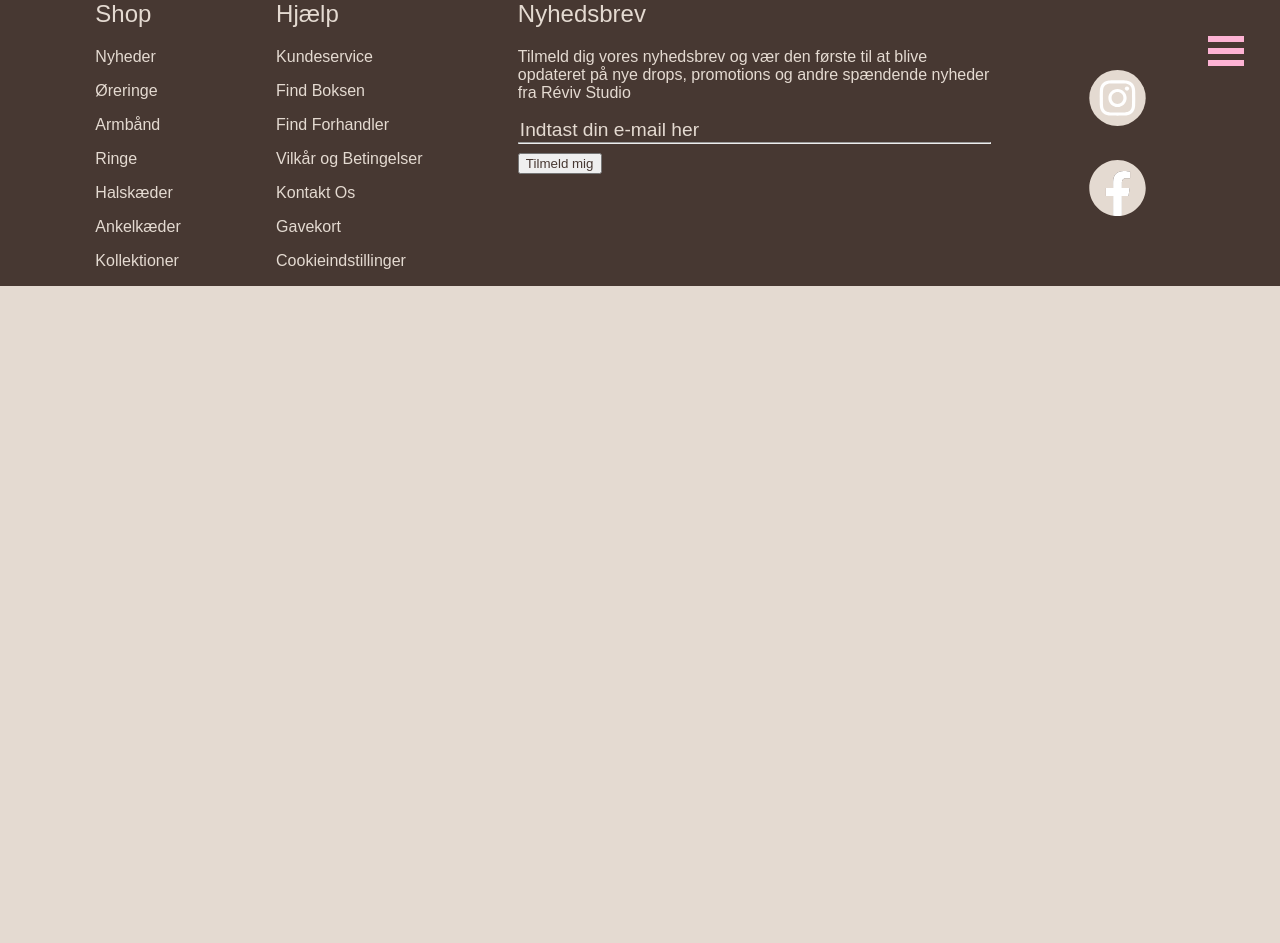
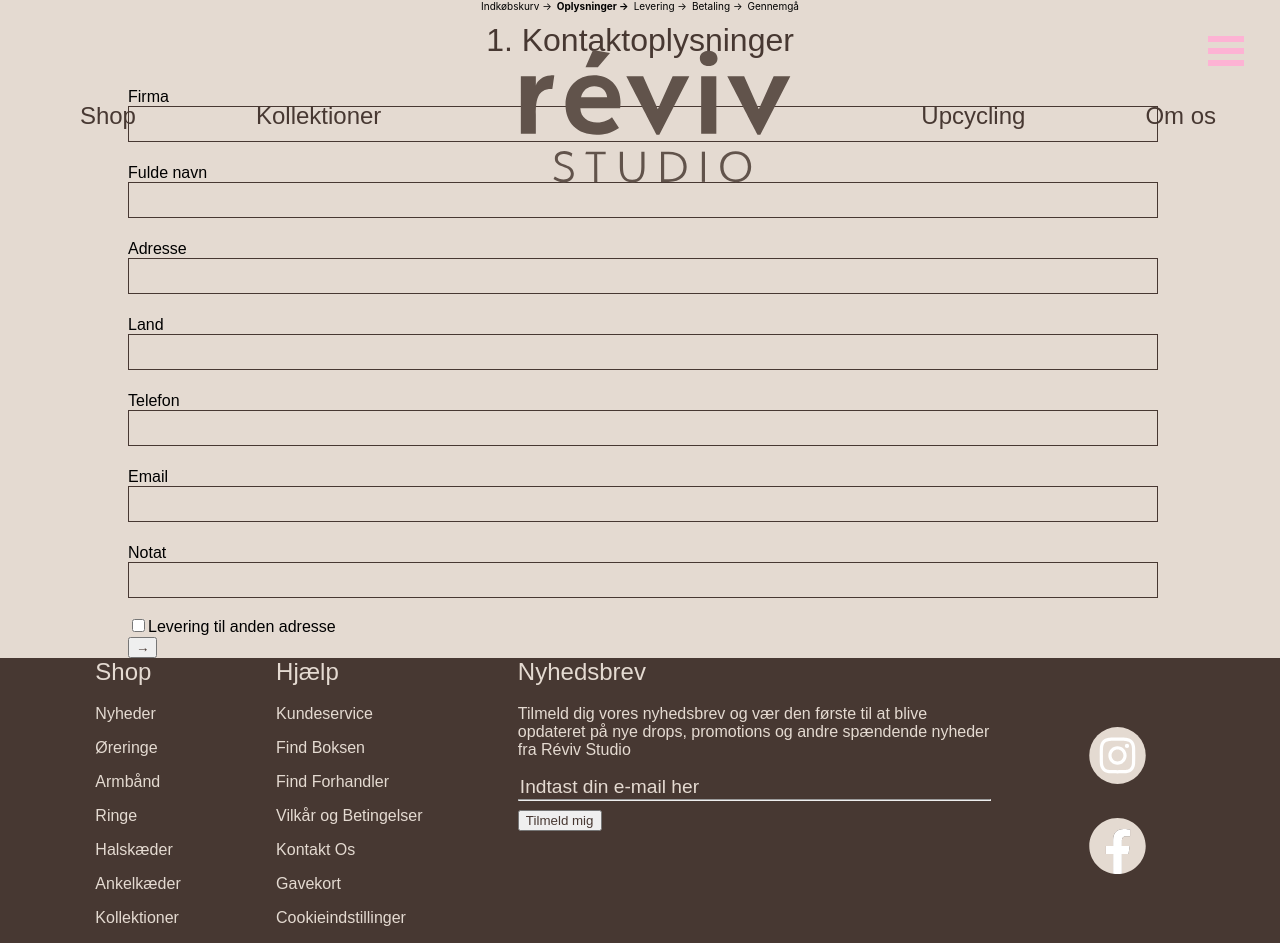
Before and after one commit to SasiaDagnoli/revivstudio, a React (Create React App) app: page /kontaktinfo in a window 1280 px wide. Before the commit the page ends 800 px from the top, so only its background shows below. Built offline with nearby package versions, Linux system fonts and the light colour scheme; no server answers; a web font is replaced by a local one.

Commit message:
checkout and contactinfo functionality and first styling

```diff
--- a/src/App.js
+++ b/src/App.js
@@ -11,6 +11,7 @@ import Footer from "./components/Footer";
 import Basket from "./components/Basket";
 import SingleView from "./components/SingleView";
 import Checkout from "./components/Checkout";
+import ContactInfo from "./components/ContactInfo";
 import MyBasket from "./components/MyBasket";
 
 function App() {
@@ -75,33 +76,17 @@ function App() {
         {/* Navigation  */}
         {/* <Burgermenu></Burgermenu> */}
         <BrowserRouter>
-          <Basket
-            pageWrapId={"page-wrap"}
-            outerContainerId={"outer-container"}
-            setBasket={setBasket}
-            basket={basket}
-          ></Basket>
+          <Basket pageWrapId={"page-wrap"} outerContainerId={"outer-container"} setBasket={setBasket} basket={basket}></Basket>
           <Routes>
             <Route path="/" element={<Navigation />}>
-              <Route
-                path="shop"
-                element={
-                  <Shop
-                    products={products}
-                    setBasket={setBasket}
-                    basket={basket}
-                  />
-                }
-              />
+              <Route path="shop" element={<Shop products={products} setBasket={setBasket} basket={basket} />} />
               <Route path="collections" element={<Collections />} />
               <Route index element={<Frontpage products={products} />} />
               <Route path="upcycling" element={<Upcycling />} />
               <Route path="about" element={<About />} />
-              <Route path="checkout" element={<Checkout />} />
-              <Route
-                path="produkt/:id"
-                element={<SingleView setBasket={setBasket} basket={basket} />}
-              />
+              <Route path="checkout" element={<Checkout basket={basket} />} />
+              <Route path="kontaktinfo" element={<ContactInfo basket={basket} />}></Route>
+              <Route path="produkt/:id" element={<SingleView setBasket={setBasket} basket={basket} />} />
             </Route>
           </Routes>
         </BrowserRouter>
--- a/src/components/AddToBasket.js
+++ b/src/components/AddToBasket.js
@@ -28,6 +28,7 @@ export default function AddToBasket(props) {
           price: props.product.price,
           id: props.product._id,
           amount: 1,
+          imagename: props.product.imagename,
         });
       }
     });
--- a/src/components/Checkout.js
+++ b/src/components/Checkout.js
@@ -1,9 +1,41 @@
 import { Link } from "react-router-dom";
+import Product from "./Product";
 export default function Checkout(props) {
+  const mapped = props.basket.map((product, index) => (
+    <article>
+      <img src={`./images/${product.imagename}`} alt="" />
+      <div>
+        <h2>{product.productname}</h2>
+        <p>Antal: {product.amount}</p>
+      </div>
+      <p>{product.price} DKK</p>
+    </article>
+  ));
+
+  const initialValue = 0;
+  let sum = props.basket.reduce(function (previousValue, currentValue) {
+    return previousValue + currentValue.price * currentValue.amount;
+  }, initialValue);
   return (
-    <div>
+    <div className="checkout-section">
       <h1>Gennemfør ordre</h1>
-      {/* <article></article> */}
+      <section className="">{mapped}</section>
+
+      <input type="text" id="promo-code" placeholder="Rabatkode" />
+      <input type="submit" id="submit-promo" value="→" />
+      <hr />
+      <div className="delivery-info">
+        <p>Levering: </p>
+        <p>Fra 39 Kr.</p>
+      </div>
+      <hr />
+      <div className="price-info">
+        <p>I alt: </p>
+        <p>{sum} Kr.</p>
+      </div>
+      <Link to="/kontaktinfo">
+        <button>→</button>
+      </Link>
     </div>
   );
 }
--- /dev/null
+++ b/src/components/ContactInfo.js
@@ -0,0 +1,54 @@
+import { Link } from "react-router-dom";
+
+export default function ContactInfo() {
+  return (
+    <div>
+      <div className="checkout-steps">
+        <ul>
+          <li>Indkøbskurv →</li>
+          <li>
+            <strong>Oplysninger →</strong>
+          </li>
+          <li>Levering →</li>
+          <li>Betaling →</li>
+          <li>Gennemgå</li>
+        </ul>
+      </div>
+      <section className="contactinfo-section">
+        <h1>1. Kontaktoplysninger</h1>
+
+        <form action="">
+          <label htmlFor="company">Firma</label>
+          <input type="text" id="company" />
+
+          <label htmlFor="name">Fulde navn</label>
+          <input type="text" id="name" />
+
+          <label htmlFor="adress">Adresse</label>
+          <input type="text" id="adress" />
+
+          <label htmlFor="country">Land</label>
+          <input type="text" id="country" />
+
+          <label htmlFor="telephone">Telefon</label>
+          <input type="tel" id="telephone" minLength={8} />
+
+          <label htmlFor="email">Email</label>
+          <input type="email" id="email" />
+
+          <label htmlFor="notes">Notat</label>
+          <input type="text" id="notes" />
+
+          <div className="other-adress-check">
+            <input type="checkbox" id="other-adress" />
+            <label htmlFor="other-adress">Levering til anden adresse</label>
+          </div>
+
+          <Link to="/kontaktinfo">
+            <button>→</button>
+          </Link>
+        </form>
+      </section>
+    </div>
+  );
+}
--- a/src/components/MyBasket.js
+++ b/src/components/MyBasket.js
@@ -12,7 +12,7 @@ export default function MyBasket(props) {
     <div id="your-basket">
       <h2 className="subtotal">Subtotal: {sum} DKK</h2>
       <Link to="/checkout">
-        <button>Gå til indkøbskurv</button>
+        <button>Videre til kassen</button>
       </Link>
     </div>
   );
--- /dev/null
+++ b/src/styles/_checkout.scss
@@ -0,0 +1,22 @@
+.checkout-section{
+   width: 80vw;
+   margin-left: auto;
+   margin-right: auto;
+
+    article{
+        display: grid;
+        grid-template-columns: 1fr 2fr 1fr;
+        column-gap: 15px;
+        img{
+            width: 100%;
+        }
+        h2{
+            font-size: 1rem;
+        }
+
+    }
+    .delivery-info, .price-info{
+        display: flex;
+        justify-content: space-between;
+    }
+}
--- /dev/null
+++ b/src/styles/_contactinfo.scss
@@ -0,0 +1,35 @@
+.checkout-steps{
+
+    ul{
+        display: flex;
+    padding: 0;
+    font-size: 10px;
+    gap: 5px;
+    justify-content: center;
+
+    }
+    li{
+        list-style-type: none;
+    }
+}
+.contactinfo-section{
+width: 80vw;
+margin-left: auto;
+margin-right: auto;
+
+h1{
+    font-size: 2rem;
+}
+input[type=text], input[type=email], input[type=tel]{
+    width: 100%;
+    height: 2rem;
+    margin-bottom: 20px;
+    background-color: transparent;
+    border: 1.5px solid #473832;
+}
+.other-adress-check{
+    display: flex;
+    align-items: center;
+
+}
+}
```
Also changed, not shown: src/App.scss (+7 -0 lines).
